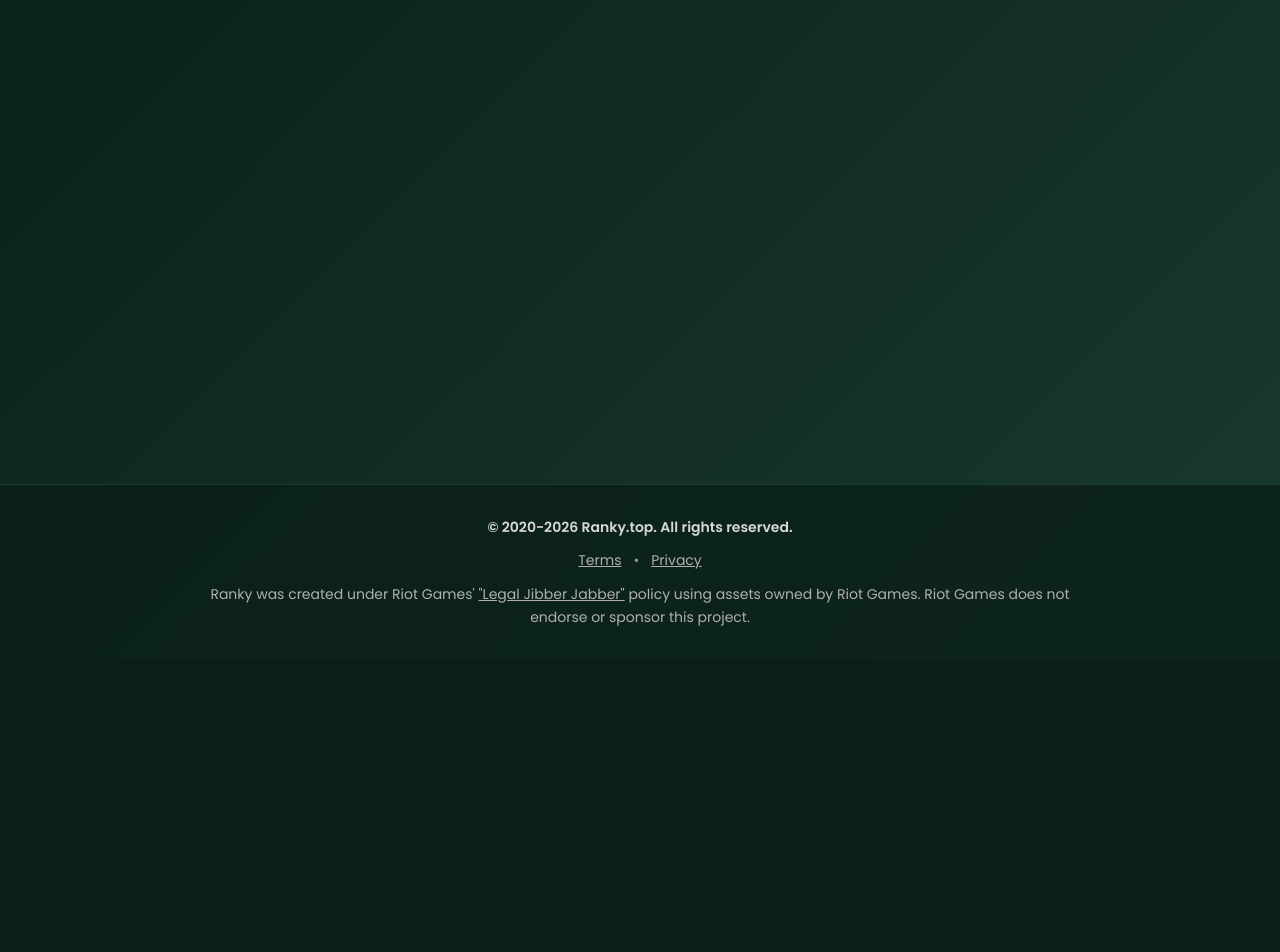
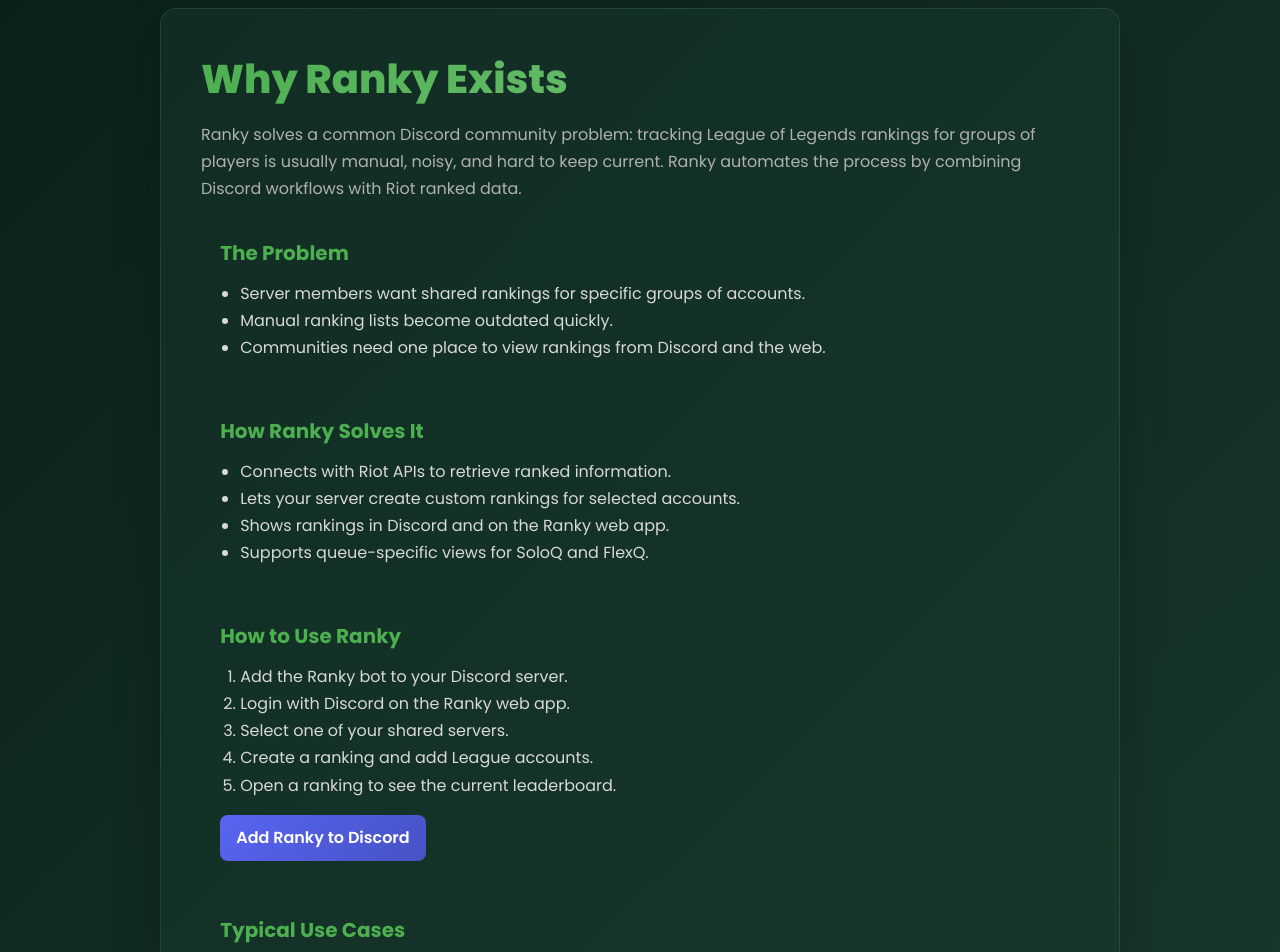
Before and after one commit to RankyBot/rankybot.github.io, a React (Create React App) app: page /#/how-it-works in a window 1280 px wide. Shown: the part 140-1092 px from the top of the page. Before the commit the page ends 800 px from the top, so only its background shows below. Built offline with nearby package versions, Linux system fonts and the light colour scheme; no server answers; sample sign-in values are in the browser's storage; the HTML template or start-up script is replaced by a standard one.

Commit message:
About Ranky page

```diff
--- a/src/App.jsx
+++ b/src/App.jsx
@@ -3,6 +3,7 @@ import {HashRouter as Router, Route, Routes} from 'react-router-dom';
 import {AuthProvider} from './shared/context/AuthContext';
 import Layout from './shared/ui/Layout';
 import HomePage from './features/auth/ui/HomePage';
+import HowItWorksPage from './features/auth/ui/HowItWorksPage';
 import PrivacyPage from './features/legal/ui/PrivacyPage';
 import TermsPage from './features/legal/ui/TermsPage';
 import GuildRankingsPage from './features/rankings/ui/GuildRankingsPage';
@@ -16,6 +17,7 @@ function App() {
           <Layout>
             <Routes>
               <Route path="/" element={<HomePage/>}/>
+              <Route path="/how-it-works" element={<HowItWorksPage/>}/>
               <Route path="/terms" element={<TermsPage/>}/>
               <Route path="/privacy" element={<PrivacyPage/>}/>
               <Route path="/guilds" element={<GuildRankingsPage/>}/>
--- /dev/null
+++ b/src/features/auth/ui/HowItWorksPage.css
@@ -0,0 +1,98 @@
+.how-page {
+  color: #ffffff;
+  font-family: 'Poppins', sans-serif;
+  padding: 3rem 2rem 4rem;
+}
+
+.how-page__container {
+  max-width: 960px;
+  margin: 0 auto;
+  background: rgba(26, 58, 46, 0.45);
+  border: 1px solid rgba(76, 175, 80, 0.2);
+  border-radius: 16px;
+  padding: 2.5rem;
+  box-shadow: 0 20px 50px rgba(0, 0, 0, 0.2);
+}
+
+.how-page__eyebrow {
+  display: inline-block;
+  margin-bottom: 1rem;
+  color: #81c784;
+  font-size: 13px;
+  font-weight: 700;
+  letter-spacing: 0.08em;
+  text-transform: uppercase;
+}
+
+.how-page h1 {
+  margin: 0 0 0.75rem;
+  font-size: 40px;
+  font-weight: 800;
+  background: linear-gradient(135deg, #4caf50, #81c784);
+  -webkit-background-clip: text;
+  -webkit-text-fill-color: transparent;
+  background-clip: text;
+}
+
+.how-page__lead {
+  color: #b0b0b0;
+  line-height: 1.7;
+}
+
+.how-page__sections {
+  margin-top: 1rem;
+  display: grid;
+  gap: 1rem;
+}
+
+.how-page__section {
+  padding: 1.2rem;
+}
+
+.how-page__section h2 {
+  margin: 0 0 0.75rem;
+  color: #4caf50;
+  font-size: 20px;
+}
+
+.how-page__section p,
+.how-page__section li {
+  color: #d8d8d8;
+  line-height: 1.7;
+}
+
+.how-page__section ul,
+.how-page__section ol {
+  margin: 0;
+  padding-left: 1.25rem;
+}
+
+.how-page__cta {
+  display: inline-block;
+  margin-top: 1rem;
+  background: linear-gradient(135deg, #5865f2, #4752c4);
+  color: #ffffff;
+  border-radius: 8px;
+  padding: 0.65rem 1rem;
+  font-weight: 600;
+  text-decoration: none;
+}
+
+.how-page__cta:hover {
+  transform: translateY(-1px);
+  box-shadow: 0 8px 20px rgba(88, 101, 242, 0.35);
+}
+
+@media (max-width: 768px) {
+  .how-page {
+    padding: 2rem 1rem 3rem;
+  }
+
+  .how-page__container {
+    padding: 1.5rem;
+  }
+
+  .how-page h1 {
+    font-size: 32px;
+  }
+}
--- /dev/null
+++ b/src/features/auth/ui/HowItWorksPage.jsx
@@ -0,0 +1,77 @@
+import React from 'react';
+import './HowItWorksPage.css';
+
+const DISCORD_BOT_INVITE_URL = 'https://discord.com/oauth2/authorize?client_id=1005188427634966629&permissions=2952866832&scope=bot';
+
+export default function HowItWorksPage() {
+  return (
+      <main className="how-page">
+        <div className="how-page__container">
+          <h1>Why Ranky Exists</h1>
+          <p className="how-page__lead">
+            Ranky solves a common Discord community problem: tracking League of
+            Legends
+            rankings for groups of players is usually manual, noisy, and hard to
+            keep current.
+            Ranky automates the process by combining Discord workflows with Riot
+            ranked data.
+          </p>
+
+          <div className="how-page__sections">
+            <section className="how-page__section">
+              <h2>The Problem</h2>
+              <ul>
+                <li>Server members want shared rankings for specific groups of
+                  accounts.
+                </li>
+                <li>Manual ranking lists become outdated quickly.</li>
+                <li>Communities need one place to view rankings from Discord and
+                  the web.
+                </li>
+              </ul>
+            </section>
+
+            <section className="how-page__section">
+              <h2>How Ranky Solves It</h2>
+              <ul>
+                <li>Connects with Riot APIs to retrieve ranked information.</li>
+                <li>Lets your server create custom rankings for selected
+                  accounts.
+                </li>
+                <li>Shows rankings in Discord and on the Ranky web app.</li>
+                <li>Supports queue-specific views for SoloQ and FlexQ.</li>
+              </ul>
+            </section>
+
+            <section className="how-page__section">
+              <h2>How to Use Ranky</h2>
+              <ol>
+                <li>Add the Ranky bot to your Discord server.</li>
+                <li>Login with Discord on the Ranky web app.</li>
+                <li>Select one of your shared servers.</li>
+                <li>Create a ranking and add League accounts.</li>
+                <li>Open a ranking to see the current leaderboard.</li>
+              </ol>
+              <a className="how-page__cta" href={DISCORD_BOT_INVITE_URL}
+                 target="_blank" rel="noreferrer">
+                Add Ranky to Discord
+              </a>
+            </section>
+
+            <section className="how-page__section">
+              <h2>Typical Use Cases</h2>
+              <ul>
+                <li>Friend groups tracking internal SoloQ races.</li>
+                <li>Communities comparing multiple account pools by role or
+                  team.
+                </li>
+                <li>Tournament or club servers keeping a shared ranked
+                  snapshot.
+                </li>
+              </ul>
+            </section>
+          </div>
+        </div>
+      </main>
+  );
+}
--- a/src/shared/ui/Header.css
+++ b/src/shared/ui/Header.css
@@ -44,6 +44,18 @@
   display: flex;
   align-items: center;
   gap: 1.5rem;
+}
+
+.navbar-link {
+  color: #b0b0b0;
+  text-decoration: none;
+  font-size: 14px;
+  font-weight: 600;
+  transition: color 0.2s ease;
+}
+
+.navbar-link:hover {
+  color: #81c784;
 }
 
 .user-info {
--- a/src/shared/ui/Header.jsx
+++ b/src/shared/ui/Header.jsx
@@ -24,6 +24,9 @@ export default function Header() {
             <span>Ranky</span>
           </Link>
           <nav className="navbar-actions">
+            <Link to="/how-it-works" className="navbar-link">
+              About Ranky
+            </Link>
             {loading ? (
                 <span className="loading">Loading...</span>
             ) : isAuthenticated ? (
```
Also changed, not shown: 16 other files (tests, documents, lock files or other folders).
